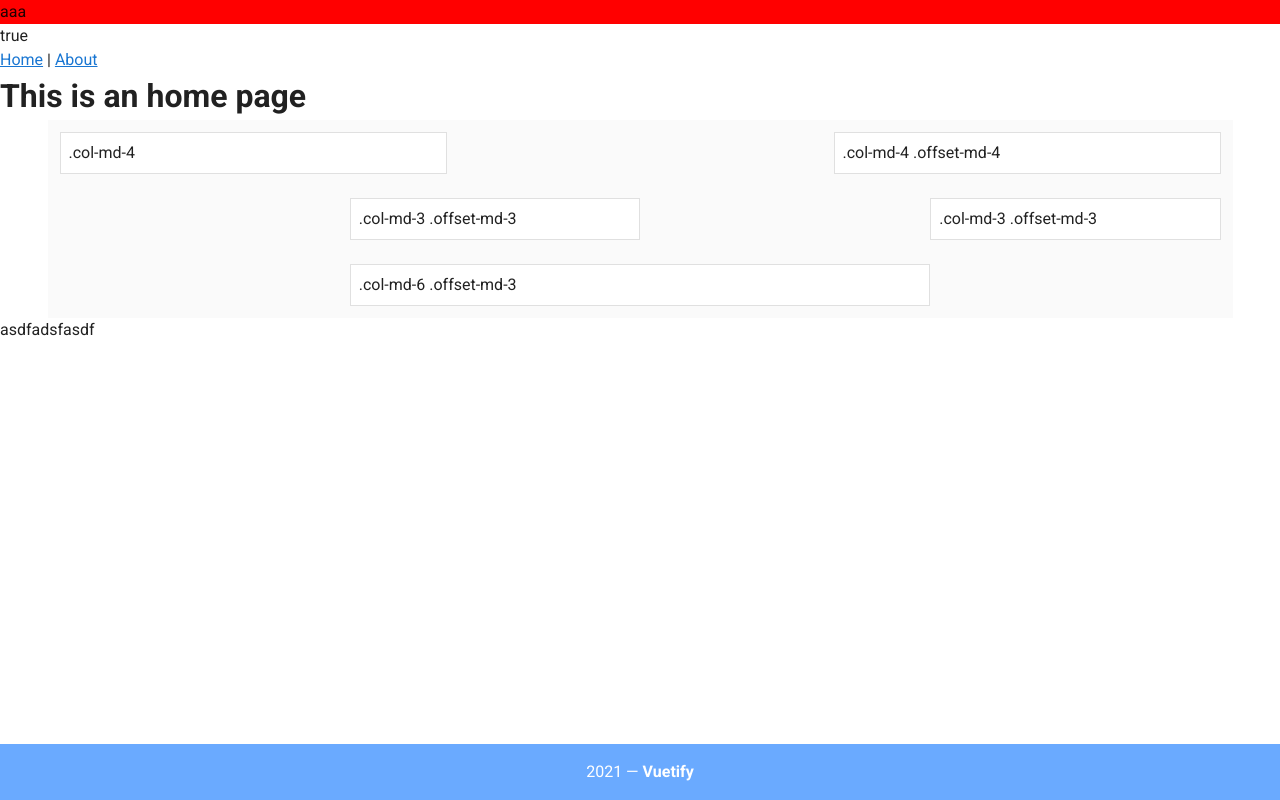
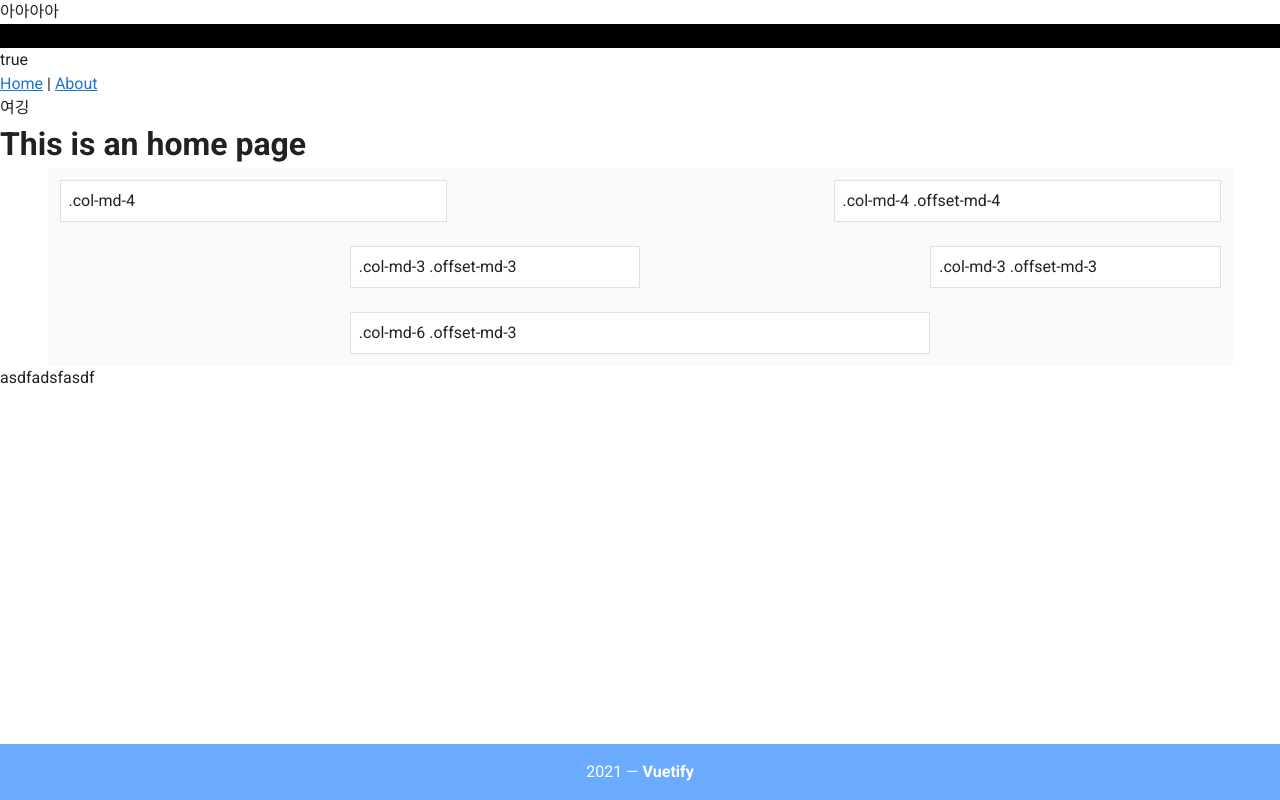
Before and after one commit to gesazumo/vuedata, a Vue app: page / in a window 1280 px wide. Built offline with nearby package versions, Linux system fonts and the light colour scheme.

Commit message:
퍼블 git테스트

```diff
--- a/src/App.vue
+++ b/src/App.vue
@@ -1,6 +1,7 @@
 <template>
 	<v-app>
 		<v-main>
+			아아아아
 			<div class="aaa">aaa</div>
 			{{ flag }}
 			<app-header />
--- a/src/assets/css/common.css
+++ b/src/assets/css/common.css
@@ -1,3 +1,3 @@
 .aaa {
-    background-color: red;
+    background-color: black;
 }
--- a/src/views/About.vue
+++ b/src/views/About.vue
@@ -1,5 +1,6 @@
 <template>
 	<div class="about">
+		123123
 		<h1>This is an about page</h1>
 	</div>
 </template>
--- a/src/views/Home.vue
+++ b/src/views/Home.vue
@@ -1,5 +1,6 @@
 <template>
 	<div class="about">
+		여깅
 		<h1>This is an home page</h1>
 		<home-component />
 	</div>
```
